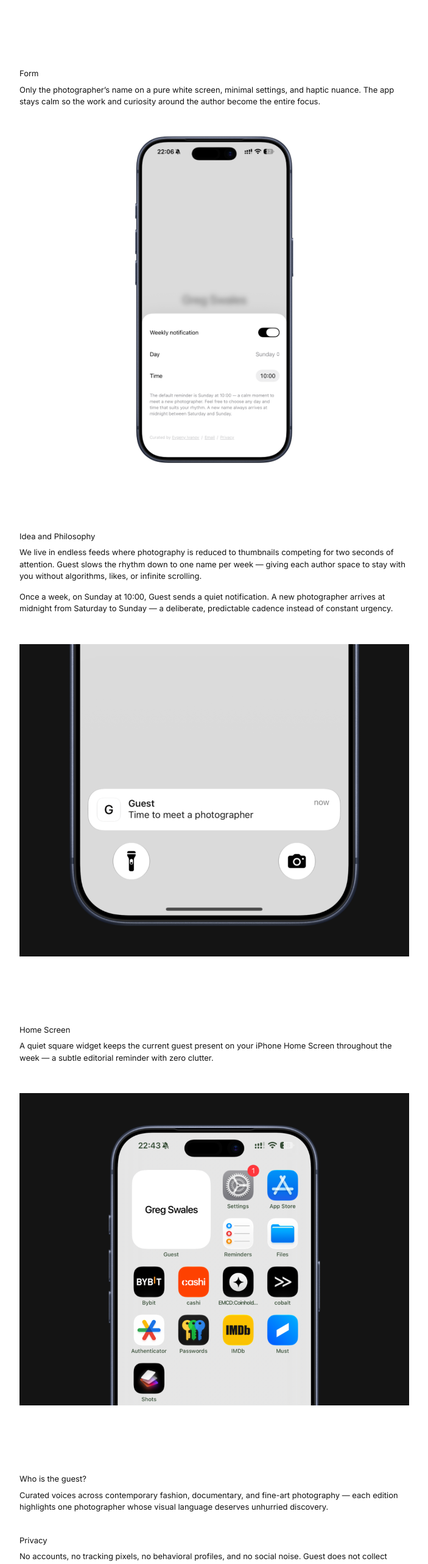
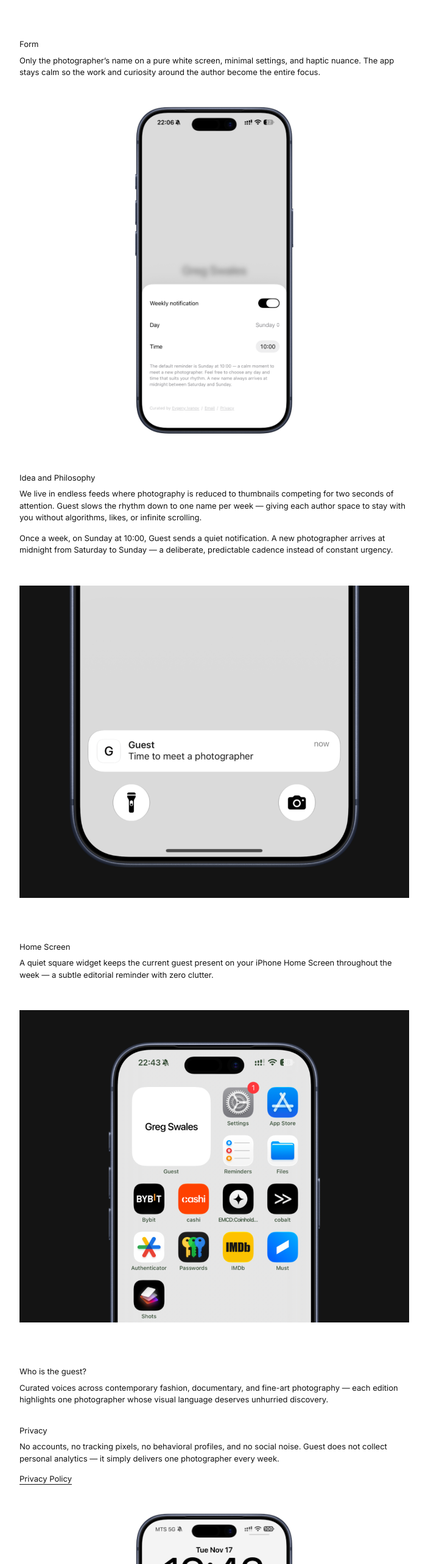
Before and after one commit to aerohockey/aerohockey.github.io, an Astro site: page /work/guest in a window 1280 px wide. Shown: the part 886-3450 px from the top of the page at 61% size, without its empty margins (288-991 px from the left). Built offline with nearby package versions, Linux system fonts and the light colour scheme; Astro itself is replaced by a stand-in of ours.

Commit message:
Tighten spacing between Guest mockups and following text sections

```diff
--- a/src/components/LandingProjectView.astro
+++ b/src/components/LandingProjectView.astro
@@ -107,7 +107,7 @@ const FULL_PHONE = 'w-full max-w-[480px] 2xl:max-w-[540px] mx-auto';
         </div>
       </div>
 
-      <div class="mt-14 md:mt-20">
+      <div class="mt-6 md:mt-8">
         <div data-reveal="text">
           <h2 class="leading-[1.35]">
             {copy.s3Title}
@@ -128,7 +128,7 @@ const FULL_PHONE = 'w-full max-w-[480px] 2xl:max-w-[540px] mx-auto';
         </div>
       </div>
 
-      <div class="mt-14 md:mt-20">
+      <div class="mt-6 md:mt-8">
         <div data-reveal="text">
           <h2 class="leading-[1.35]">
             {copy.s1Title}
@@ -150,7 +150,7 @@ const FULL_PHONE = 'w-full max-w-[480px] 2xl:max-w-[540px] mx-auto';
         </div>
       </div>
 
-      <div class="mt-20 md:mt-28">
+      <div class="mt-13 md:mt-18">
         <div data-reveal="text">
           <h2 class="leading-[1.35]">
             {copy.s6Title}
@@ -171,8 +171,8 @@ const FULL_PHONE = 'w-full max-w-[480px] 2xl:max-w-[540px] mx-auto';
         </div>
       </div>
 
-      <div class="mt-20 md:mt-28">
-        <div data-reveal="text" class="space-y-8 md:space-y-9">
+      <div class="mt-13 md:mt-18">
+        <div data-reveal="text" class="space-y-7 md:space-y-8">
           <div>
             <h2 class="leading-[1.35]">
               {copy.s4Title}
@@ -213,7 +213,7 @@ const FULL_PHONE = 'w-full max-w-[480px] 2xl:max-w-[540px] mx-auto';
 
       <footer
         data-reveal="text"
-        class="mt-10 md:mt-14 flex justify-end"
+        class="mt-5 md:mt-7 flex justify-end"
       >
         <a
           href={nextHref}
```
